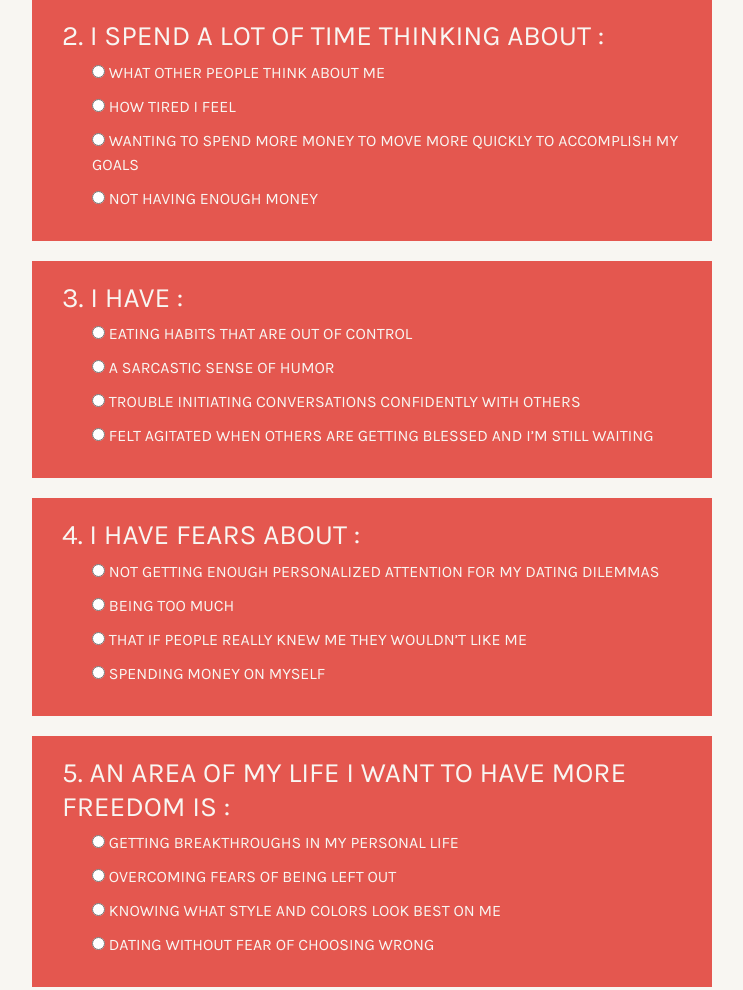
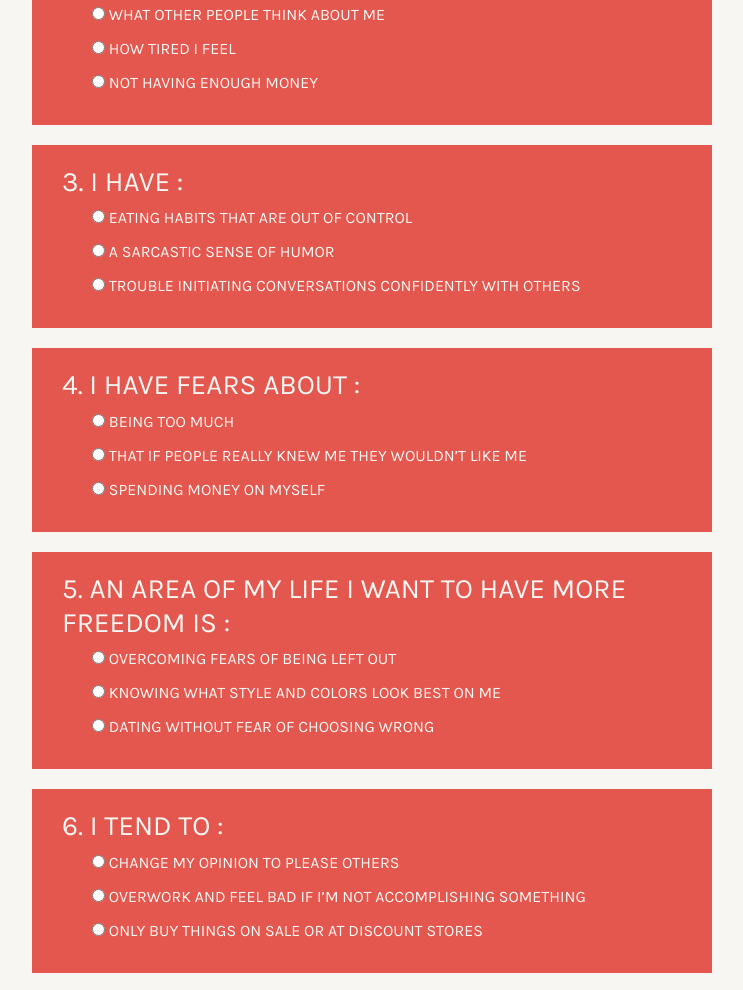
Before and after one commit to CoopersCoding/LYS-Quiz, a plain HTML site: page index.html in a window 1280 px wide. Shown: the part 587-1577 px from the top of the page, without its empty margins (268-1011 px from the left). Drawn offline with nearby package versions, Linux system fonts and the light colour scheme.

Commit message:
removed Path4 VIP questions

```diff
--- a/index.html
+++ b/index.html
@@ -39,10 +39,11 @@
               <input type="radio" name="question1" value="Path 3 - Relationship with Others">
               feel uncomfortable around rich and/or successful people
             </label>
+            <!-- VIP Question
             <label>
               <input type="radio" name="question1" value="Path 4 - VIP Membership">
               Feel like I’m ready to invest as much as I need to in order to find my spirit mate
-            </label>
+            </label>  -->
           </div>
         </div>
 
@@ -58,10 +59,11 @@
         <input type="radio" name="question2" value="Path 2 - Relationship with Self">
         How tired I feel
       </label>
+      <!-- VIP Question
       <label>
         <input type="radio" name="question2" value="Path 4 - VIP Membership">
         Wanting to spend more money to move more quickly to accomplish my goals
-      </label>
+      </label> -->
       <label>
         <input type="radio" name="question2" value="Path 1 - Relationship with God">
         Not having enough money
@@ -85,10 +87,10 @@
       <input type="radio" name="question3" value="Path 3 - Relationship with Others">
       Trouble initiating conversations confidently with others
     </label>
-    <label>
+    <label> <!-- VIP Question
       <input type="radio" name="question3" value="Path 4 - VIP Membership">
       Felt agitated when others are getting blessed and I’m still waiting
-    </label>
+    </label> -->
   </div>
 </div>
 
@@ -96,10 +98,11 @@
 <div class="question">
   <h3>4. I have fears about : </h3>
   <div class="options">
+    <!-- VIP Question
     <label>
       <input type="radio" name="question4" value="Path 4 - VIP Membership">
       Not getting enough personalized attention for my dating dilemmas
-    </label>
+    </label> -->
     <label>
       <input type="radio" name="question4" value="Path 3 - Relationship with Others">
       Being too much
@@ -120,10 +123,11 @@
 <div class="question">
   <h3>5. An area of my life I want to have more freedom is : </h3>
   <div class="options">
+    <!-- VIP Question
     <label>
       <input type="radio" name="question5" value="Path 4 - VIP Membership">
       Getting breakthroughs in my personal life
-    </label>
+    </label> -->
     <label>
       <input type="radio" name="question5" value="Path 1 - Relationship with God">
       Overcoming fears of being left out
@@ -148,10 +152,11 @@
       <input type="radio" name="question6" value="Path 3 - Relationship with Others">
       Change my opinion to please others
     </label>
+    <!-- VIP Question
     <label>
       <input type="radio" name="question6" value="Path 4 - VIP Membership">
       Have a lot of money but not a lot of time
-    </label>
+    </label> -->
     <label>
       <input type="radio" name="question6" value="Path 1 - Relationship with God">
       Overwork and feel bad if I’m not accomplishing something
@@ -175,10 +180,11 @@ Like something is always about to go wrong
 <input type="radio" name="question7" value="Path 2 - Relationship with Self">
 Anger and/or rage right below the surface of my being
 </label>
+<!-- VIP Question
 <label>
 <input type="radio" name="question7" value="Path 4 - VIP Membership">
 I need extra mentorship no matter the price tag
-</label>
+</label> -->
 <label>
 <input type="radio" name="question7" value="Path 3 - Relationship with Others">
 Easily offended
@@ -190,10 +196,11 @@ Easily offended
 <div class="question">
 <h3>8. I struggle with : </h3>
 <div class="options">
+  <!-- VIP Question
 <label>
 <input type="radio" name="question8" value="Path 4 - VIP Membership">
 Not having enough bandwidth for large group sessions and need to invest in more accountability
-</label>
+</label> -->
 <label>
 <input type="radio" name="question8" value="Path 3 - Relationship with Others">
 Feeling misunderstood by other people
@@ -222,9 +229,10 @@ Attract unhappy people who tell me all their problems
 Compare myself to others
 </label>
 <label>
+  <!-- VIP Question
 <input type="radio" name="question9" value="Path 4 - VIP Membership">
 Wish there was a higher tier of membership with more personalized attention
-</label>
+</label> -->
 <label>
 <input type="radio" name="question9" value="Path 2 - Relationship with Self">
 Struggle with feelings of inadequacy
@@ -241,10 +249,11 @@ Struggle with feelings of inadequacy
 <input type="radio" name="question10" value="Path 1 - Relationship with God">
 Always believe God loves me/wants to help me
 </label>
+<!-- VIP Question
 <label>
 <input type="radio" name="question10" value="Path 4 - VIP Membership">
 Want to be single for another year and I’m willing to invest whatever time or money it takes
-</label>
+</label> -->
 <label>
 <input type="radio" name="question10" value="Path 2 - Relationship with Self">
 Know how to present myself in the most flattering light
```
